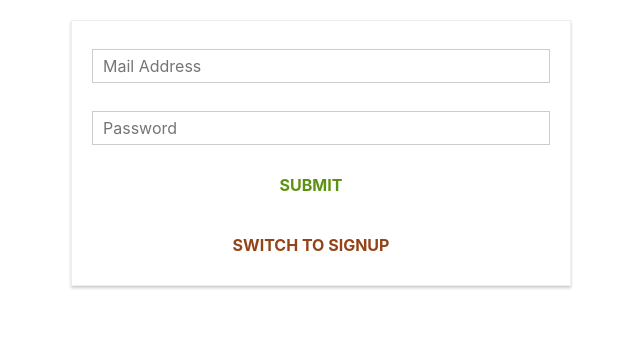
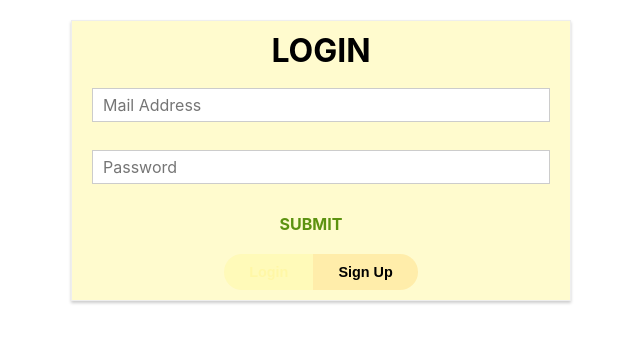
Before and after one commit to itsPiyush01/keeper, a React (Create React App) app: page / in a window 1280 px wide. Shown: the top 342 px of the page, without its empty margins (319-959 px from the left). Built offline with nearby package versions, Linux system fonts and the light colour scheme.

Commit message:
change UI of auth Page

```diff
--- a/src/components/UI/Spinner/Spinner.module.css
+++ b/src/components/UI/Spinner/Spinner.module.css
@@ -27,7 +27,8 @@
 .Loader:before {
      width: 5.2em;
      height: 10.2em;
-     background: #fff;
+     background: #FFFBCE;
+
      border-radius: 10.2em 0 0 10.2em;
      top: -0.1em;
      left: -0.1em;
@@ -40,7 +41,7 @@
 .Loader:after {
      width: 5.2em;
      height: 10.2em;
-     background: #fff;
+     background: #FFFBCE;
      border-radius: 0 10.2em 10.2em 0;
      top: -0.1em;
      left: 5.1em;
--- /dev/null
+++ b/src/containers/Auth/Auth.css
@@ -0,0 +1,226 @@
+.Auth {
+     margin: 20px auto;
+     width: 80%;
+     text-align: center;
+     box-shadow: 0 2px 3px #ccc;
+     border: 1px solid #eee;
+     padding: 10px;
+     box-sizing: border-box;
+     background-color: #FFFBCE;
+}
+
+@media (min-width: 600px) {
+     .Auth {
+          width: 500px;
+     }
+}
+
+/* .App {
+     height: 100vh;
+     display: flex;
+     color: white;
+} */
+
+/* .appAside {
+     width: 50%;
+     background-color: #ffffff;
+}
+
+.appForm {
+     width: 50%;
+
+     background-color: rgba(255, 230, 4, 0.1);
+     padding: 25px 40px;
+     overflow: auto;
+} */
+
+.pageSwitcher {
+     display: flex;
+     justify-content: center;
+     /* margin-bottom: 5%; */
+}
+
+.accountlogo {
+     height: 15%;
+     width: 15;
+     display: block;
+     margin-left: auto;
+     margin-right: auto;
+}
+
+
+
+.pageSwitcherItem {
+     background-color: rgba(253, 181, 28, 0.2);
+     color: black;
+     padding: 10px 25px;
+     cursor: pointer;
+     font-size: 0.9em;
+     border: none;
+     outline: none;
+     display: inline-block;
+     text-decoration: none;
+     font-weight: bold;
+}
+
+.logo {
+     display: block;
+     margin-left: auto;
+     margin-right: auto;
+     margin-top: 35%;
+     width: 35%;
+}
+
+.buttonmargin {
+     padding-top: 20px;
+     margin-left: 250px;
+}
+
+.buttonmargin1 {
+     padding-top: 20px;
+}
+
+.pageSwitcherItem-active {
+     background-color: rgba(255, 230, 4, 0.1);
+     color: rgba(255, 230, 4, 0.1);
+}
+
+
+
+.pageSwitcherItem:first-child {
+     border-top-left-radius: 25px;
+     border-bottom-left-radius: 25px;
+}
+
+.pageSwitcherItem:last-child {
+     border-top-right-radius: 25px;
+     border-bottom-right-radius: 25px;
+}
+
+.formCenter {
+     margin-bottom: 100px;
+}
+
+.formTitle {
+     color: #707c8b;
+     font-weight: 300;
+     margin-bottom: 50px;
+}
+
+.formTitleLink {
+     color: #707c8b;
+     text-decoration: none;
+     display: inline-block;
+     font-size: 1.7em;
+     margin: 0 10px;
+     padding-bottom: 2px;
+}
+
+.formTitleLink:first-child {
+     margin-left: 0;
+}
+
+.formTitleLink-active {
+     color: white;
+     border-bottom: 1px solid #6b5b95;
+}
+
+.formField {
+     margin-bottom: 20px;
+}
+
+.formFieldLabel {
+     display: block;
+     text-transform: uppercase;
+     font-size: 0.9em;
+     color: white;
+}
+
+.formFieldInput {
+     width: 400px;
+     height: 50px;
+     border-radius: 15px;
+     display: block;
+     margin-left: auto;
+     margin-right: auto;
+     background-color: white;
+     color: black;
+     font-size: 1em;
+     font-weight: 300;
+     padding: 12px;
+     margin-top: 15px;
+     border-color: rgba(253, 181, 28, 0.5);
+     box-shadow: 0px 4px 10px rgba(0, 0, 0, 0.25);
+}
+
+.formFieldInput::placeholder {
+     color: #616e7f;
+}
+
+.formFieldButton {
+     background-color: #6b5b95;
+     color: white;
+     border: none;
+     outline: none;
+     border-radius: 25px;
+     padding: 15px 70px;
+     font-size: 0.8em;
+     font-weight: 500;
+}
+
+.formFieldLink {
+     color: #66707d;
+     text-decoration: none;
+     display: block;
+     text-align: center;
+     padding-bottom: 5px;
+}
+
+.formFieldCheckboxLabel {
+     color: #646f7d;
+     font-size: 0.9em;
+}
+
+.formFieldCheckbox {
+     position: relative;
+     top: 1.5px;
+}
+
+.formFieldTermsLink {
+     color: white;
+     border-bottom: 1px solid #6b5b95;
+     text-decoration: none;
+     display: inline-block;
+     padding-bottom: 2px;
+     margin-left: 5px;
+}
+
+.socialMediaButtons {
+     padding: 10px 100px 10px 0px;
+}
+
+.buttoncurve {
+     background-color: rgba(253, 181, 28, 0.2);
+     color: black;
+     padding: 10px;
+     cursor: pointer;
+     font-size: 0.9em;
+     border: none;
+     outline: none;
+     width: 35%;
+     margin: auto;
+     border-radius: 20px;
+     font-weight: bold;
+     box-shadow: 0px 4px 10px rgba(0, 0, 0, 0.25);
+}
+
+.box {
+     width: 200px;
+     float: left;
+     margin-left: 20%;
+     margin-bottom: 10px;
+}
+
+.centermargin {
+     margin-inline: auto;
+}
--- a/src/containers/Auth/Auth.js
+++ b/src/containers/Auth/Auth.js
@@ -5,9 +5,11 @@ import { Redirect } from "react-router-dom";
 import Input from "../../components/UI/Input/Input";
 import Button from "../../components/UI/Button/Button";
 import Spinner from "../../components/UI/Spinner/Spinner";
-import classes from "./Auth.module.css";
+import "./Auth.css";
 import * as actions from "../../store/actions/index";
 import { updateObject, checkValidity } from "../../utility/Utility";
+import { HashRouter as Router, Route, NavLink } from "react-router-dom";
+
 class Auth extends Component {
 	state = {
 		controls: {
@@ -111,18 +113,60 @@ class Auth extends Component {
 		if (this.props.isAuthenticated) {
 			authRedirect = <Redirect to={this.props.authRedirectPath} />;
 		}
+		return (
+			<div className="Auth">
+				{authRedirect}
 
-		return (
-			<div className={classes.Auth}>
-				{authRedirect}
-				{errorMessage}
+				<h1>{this.state.isSignup ? "SIGN UP" : "LOGIN"}</h1>
+
 				<form onSubmit={this.submitHandler}>
 					{form}
+
+					<p
+						style={{
+							color: "red ",
+							textAlign: "start",
+							marginLeft: "10px",
+						}}
+					>
+						{errorMessage}
+					</p>
+
 					<Button btnType="Success">SUBMIT</Button>
 				</form>
-				<Button clicked={this.switchAuthModeHandler} btnType="Danger">
-					SWITCH TO {this.state.isSignup ? "SIGNIN" : "SIGNUP"}
-				</Button>
+				<Router>
+					<div className="App">
+						<div className="appAside">
+							{/* <img className="logo" src={logo} alt="this is logo" /> */}
+						</div>
+						<div className="appForm">
+							<div className="pageSwitcher">
+								<button
+									className={
+										this.state.isSignup
+											? " pageSwitcherItem "
+											: " pageSwitcherItem pageSwitcherItem-active"
+									}
+									onClick={this.switchAuthModeHandler}
+									disabled={!this.state.isSignup}
+								>
+									Login
+								</button>
+								<button
+									className={
+										!this.state.isSignup
+											? "pageSwitcherItem "
+											: " pageSwitcherItem pageSwitcherItem-active "
+									}
+									onClick={this.switchAuthModeHandler}
+									disabled={this.state.isSignup}
+								>
+									Sign Up
+								</button>
+							</div>
+						</div>
+					</div>
+				</Router>
 			</div>
 		);
 	}
--- a/src/containers/Auth/Auth.module.css
+++ /dev/null
@@ -1,15 +0,0 @@
-.Auth {
-     margin: 20px auto;
-     width: 80%;
-     text-align: center;
-     box-shadow: 0 2px 3px #ccc;
-     border: 1px solid #eee;
-     padding: 10px;
-     box-sizing: border-box;
-}
-
-@media (min-width: 600px) {
-     .Auth {
-          width: 500px;
-     }
-}
```
